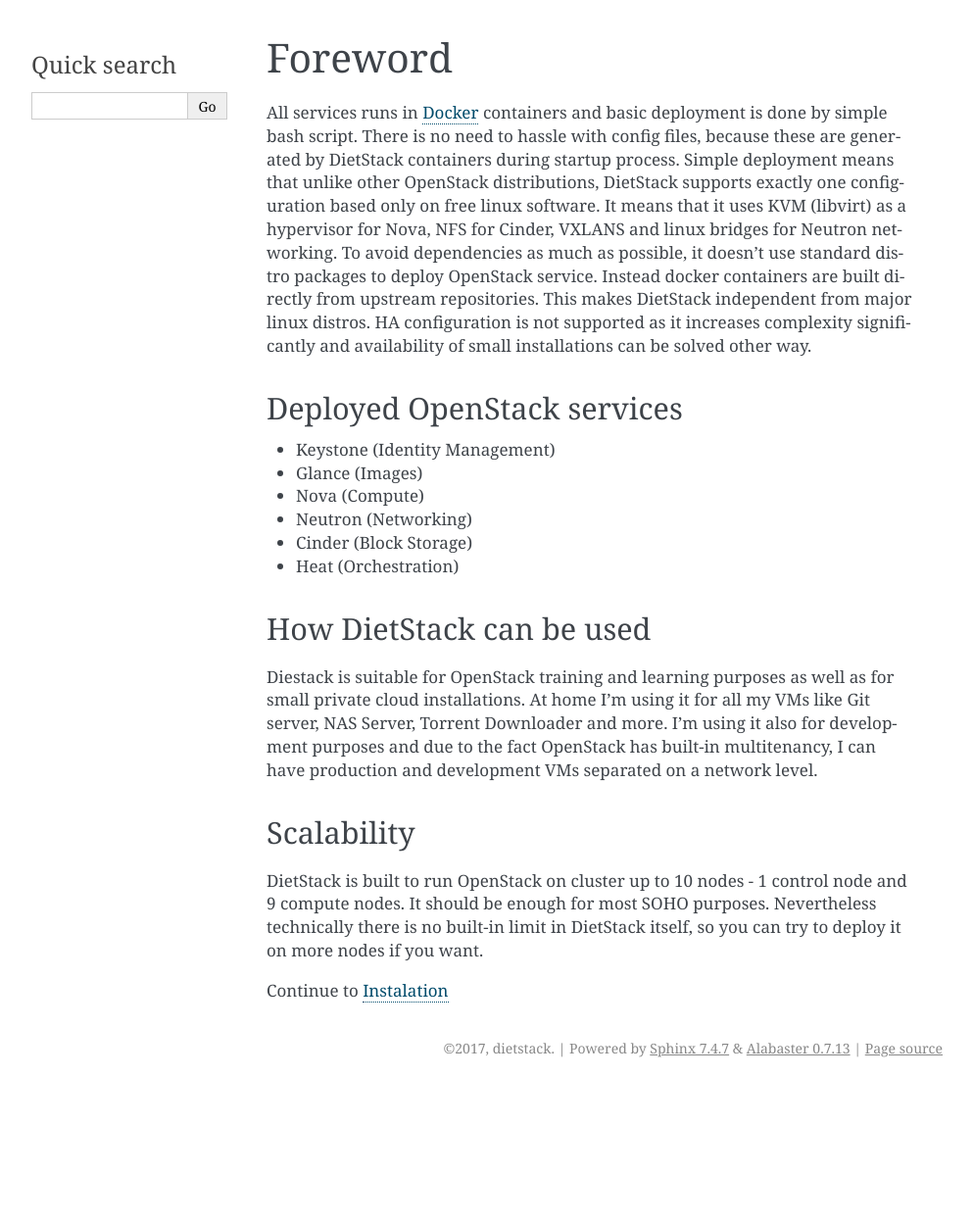
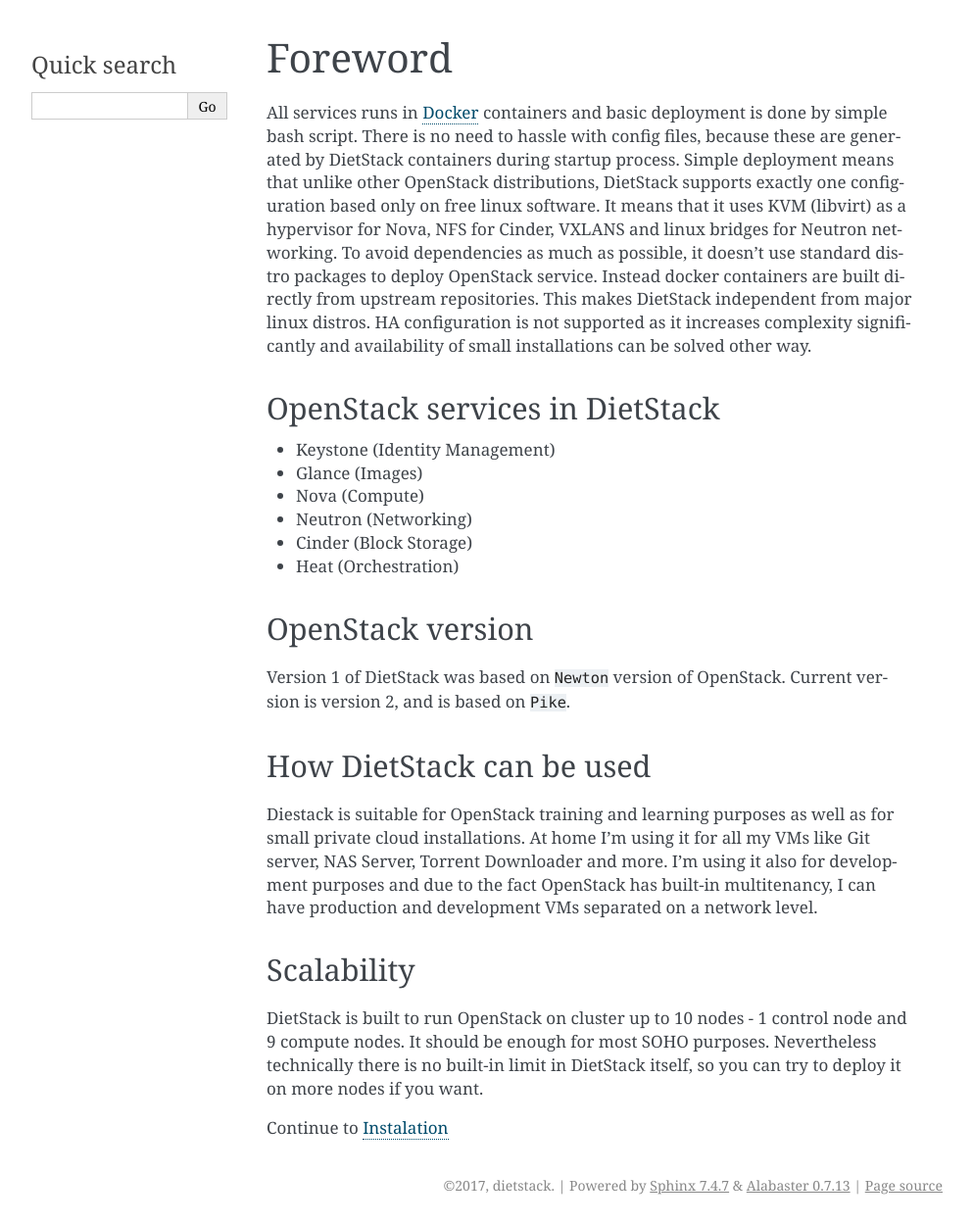
Before and after one commit to dietstack/dietstack, a Sphinx documentation site: the page built from doc/foreword.rst, in a window 1280 px wide. Shown: the whole page at 98% size, without its empty margins (148-1141 px from the left). Built offline with Sphinx 7.4.7, drawn with Linux system fonts in a browser that asks for light colours; before the commit the page ends 1109 px from its top, so only the background shows below that.

Commit message:
Updated documentation

```diff
--- a/doc/foreword.rst
+++ b/doc/foreword.rst
@@ -14,8 +14,8 @@
 HA configuration is not supported as it increases complexity significantly and
 availability of small installations can be solved other way.
 
-Deployed OpenStack services
----------------------------
+OpenStack services in DietStack
+-------------------------------
 
 - Keystone (Identity Management)
 - Glance (Images)
@@ -23,6 +23,11 @@
 - Neutron (Networking)
 - Cinder (Block Storage)
 - Heat (Orchestration)
+
+OpenStack version
+-----------------
+Version 1 of DietStack was based on ``Newton`` version of OpenStack. Current version is version 2,
+and is based on ``Pike``.
 
 How DietStack can be used
 -------------------------
@@ -39,6 +44,6 @@
 Nevertheless technically there is no built-in limit in DietStack itself, so you can
 try to deploy it on more nodes if you want.
 
-.. _Docker: http://www.docker.com/
+.. _Docker: https://www.docker.com/
 
 Continue to :ref:`installation`
--- a/doc/index.rst
+++ b/doc/index.rst
@@ -14,3 +14,4 @@
 
    foreword
    installation
+   development
--- a/doc/installation.rst
+++ b/doc/installation.rst
@@ -89,3 +89,5 @@
 
 .. image:: images/dietstack_net_1.svg
    :align: center
+
+Continue to :ref:`development`
```
Also changed, not shown: doc/development.rst (added, +13 -0 lines).
